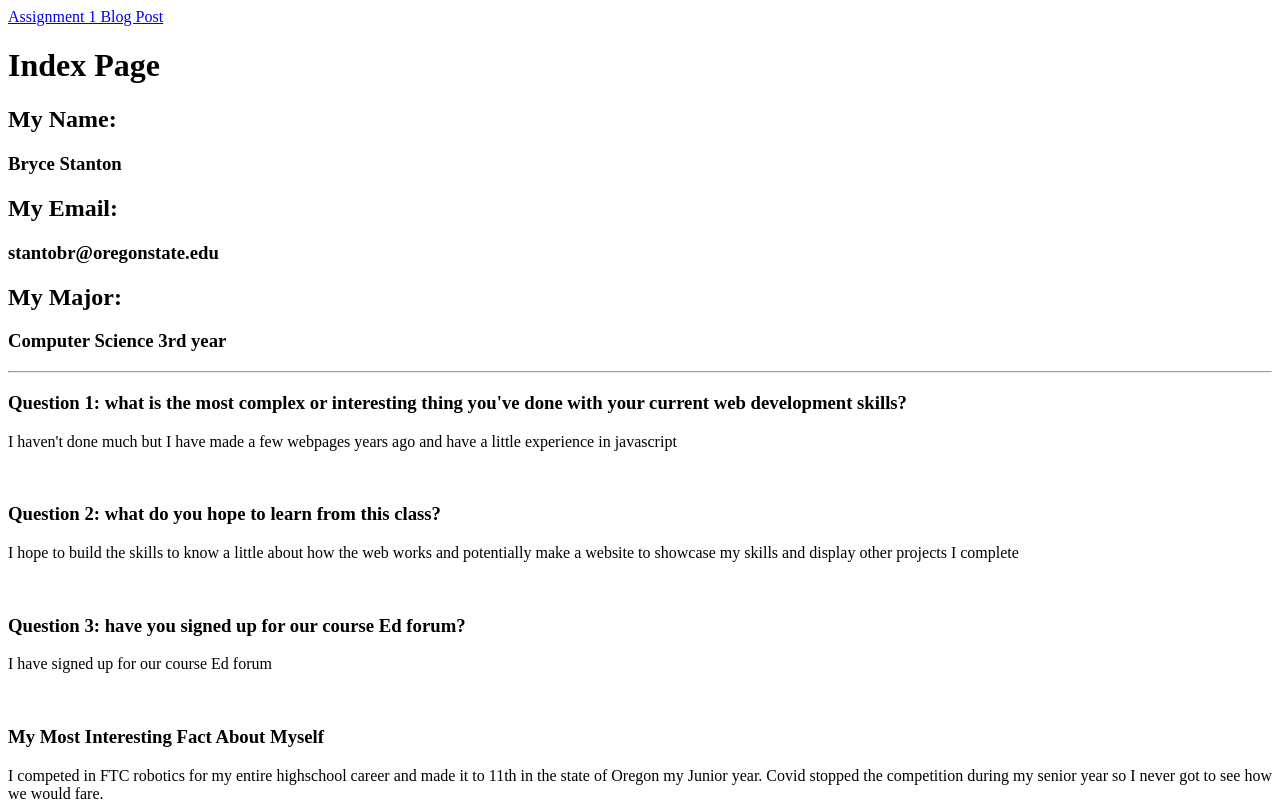
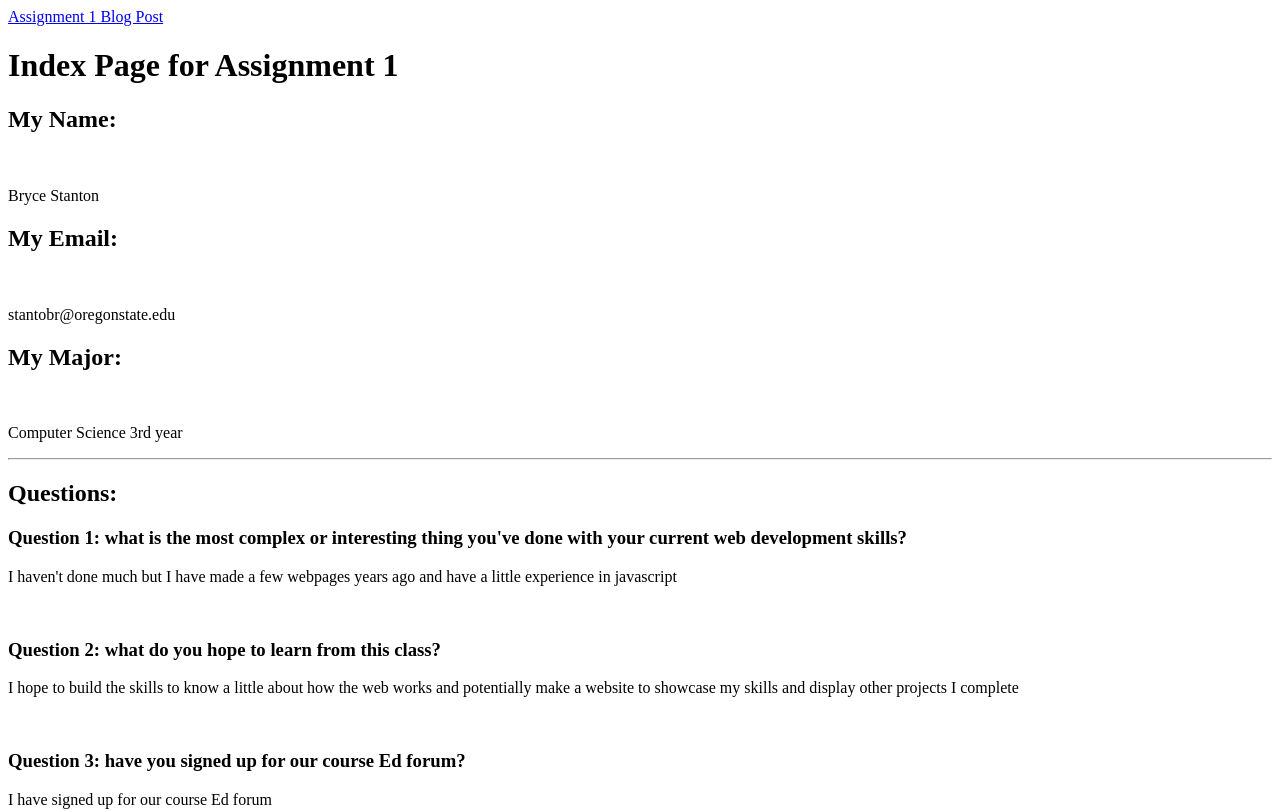
Before and after one commit to StantBryce/StantBryce.github.io, a plain HTML site: page index.html in a window 1280 px wide. Shown: the top 812 px of the page. Drawn offline with Linux system fonts and the light colour scheme.

Commit message:
Better practice for html tags

```diff
--- a/index.html
+++ b/index.html
@@ -1,11 +1,21 @@
+<!DOCTYPE html>
 <html>
+    <head>
+        <meta charset="utf-8">
+        <title>Assignment 1 Homepage</title>
+        <link rel="stylesheet" href="">
+    </head>
     <body>
         <a href="blog.html">Assignment 1 Blog Post</a>
-        <h1>Index Page</h1>
-        <h2>My Name:</h2><h3>Bryce Stanton</h3>
-        <h2>My Email:</h2> <h3>stantobr@oregonstate.edu</h3>
-        <h2>My Major:</h2> <h3>Computer Science 3rd year</h3>
+        <h1>Index Page for Assignment 1</h1>
+        <h2>My Name:</h2><br>
+        <p>Bryce Stanton</p>
+        <h2>My Email:</h2><br>
+        <p>stantobr@oregonstate.edu</p>
+        <h2>My Major:</h2><br>
+        <p>Computer Science 3rd year</p>
         <hr>
+        <h2>Questions:</h2>
         <h3>Question 1: what is the most complex or interesting thing you've done with your current web development skills?</h3>
         <p>I haven't done much but I have made a few webpages years ago and have a little experience in javascript</p><br>
         <h3>Question 2: what do you hope to learn from this class?</h3>
@@ -17,6 +27,6 @@
         <p>I competed in FTC robotics for my entire highschool career and made it to 11th in the state
             of Oregon my Junior year. Covid stopped the competition during my senior year so I never got to see how we would fare.</p><br>
         <h3>Picture of Me:</h3>
-        <img src="media/WIN_20231002_16_41_54_Pro.jpg">
+        <p><img src="media/WIN_20231002_16_41_54_Pro.jpg" alt="Picture of my face"></p>
     </body>
 </html>
```
Also changed, not shown: blog.html (+6 -0 lines).
